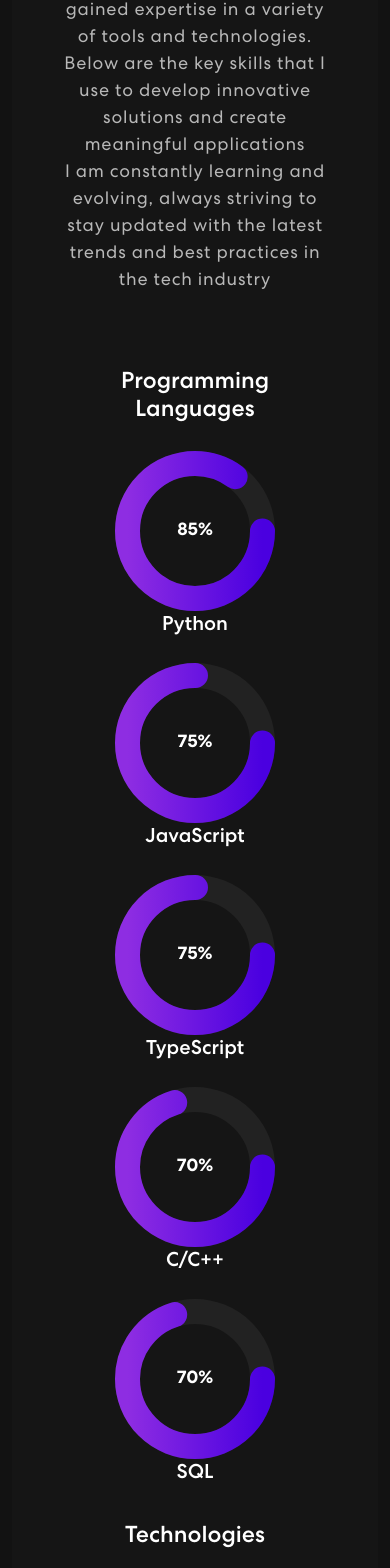
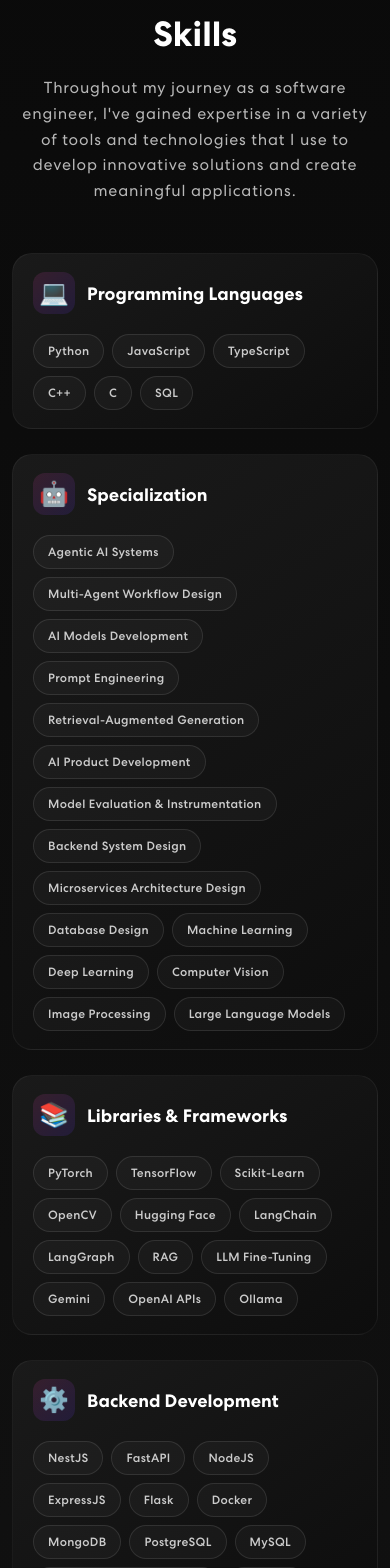
Before and after one commit to Umar-Farooq-2112/portfolio, a React (Create React App) app: page / in a window 390 px wide. Shown: the part 2776-4344 px from the top of the page. Built offline with nearby package versions, Linux system fonts and the light colour scheme.

Commit message:
Updated Skills Page

```diff
--- a/src/App.css
+++ b/src/App.css
@@ -349,52 +349,6 @@
   border-right: 0.08em solid #666;
 }
 
-/************ Skills Css ************/
-.skill {
-  padding: 0 0 50px 0;
-  position: relative;
-}
-
-.skill-bx {
-  background: #151515;
-  border-radius: 64px;
-  text-align: center;
-  padding: 60px 50px;
-  margin-top: -60px;
-}
-
-.skill h2 {
-  font-size: 45px;
-  font-weight: 700;
-}
-
-.skill p {
-  color: #B8B8B8;
-  font-size: 18px;
-  letter-spacing: 0.8px;
-  line-height: 1.5em;
-  margin: 14px 0 75px 0;
-}
-
-.skill-slider {
-  width: 80%;
-  margin: 0 auto;
-  position: relative;
-}
-
-.skill-slider .item img {
-  width: 50%;
-  margin: 0 auto 15px auto;
-}
-
-.background-image-left {
-  top: 28%;
-  position: absolute;
-  bottom: 0;
-  width: 40%;
-  z-index: -4;
-}
-
 /************ Projects Css ************/
 .project {
   padding: 80px 0;
@@ -662,18 +616,3 @@
   letter-spacing: 0.5px;
   margin-top: 20px;
 }
-
-
-.skill-grid-container {
-  display: grid;
-  gap: 20px;
-  /* Space between items */
-  grid-template-columns: repeat(auto-fit, minmax(200px, 1fr));
-  /* Adjust columns */
-  justify-items: center;
-  padding: 20px;
-}
-
-.skill-item {
-  text-align: center;
-}
--- a/src/assets/json/data.json
+++ b/src/assets/json/data.json
@@ -19,152 +19,168 @@
     "skills": {
         "languages": [
             {
-                "percentage": 85,
                 "title": "Python"
             },
             {
-                "percentage": 75,
                 "title": "JavaScript"
             },
             {
-                "percentage": 75,
                 "title": "TypeScript"
             },
             {
-                "percentage": 70,
-                "title": "C/C++"
+                "title": "C++"
             },
             {
-                "percentage": 70,
+                "title": "C"
+            },
+            {
                 "title": "SQL"
             }
         ],
         "technologies": [
             {
-                "percentage": 85,
+                "title": "Agentic AI Systems"
+            },
+            {
+                "title": "Multi-Agent Workflow Design"
+            },
+            {
+                "title": "AI Models Development"
+            },
+            {
+                "title": "Prompt Engineering"
+            },
+            {
+                "title": "Retrieval-Augmented Generation"
+            },
+            {
+                "title": "AI Product Development"
+            },
+            {
+                "title": "Model Evaluation & Instrumentation"
+            },
+            {
+                "title": "Backend System Design"
+            },
+            {
+                "title": "Microservices Architecture Design"
+            },
+            {
+                "title": "Database Design"
+            },
+            {
                 "title": "Machine Learning"
             },
             {
-                "percentage": 75,
                 "title": "Deep Learning"
             },
             {
-                "percentage": 70,
                 "title": "Computer Vision"
             },
             {
-                "percentage": 75,
                 "title": "Image Processing"
             },
             {
-                "percentage": 80,
-                "title": "Agentic AI"
-            },
-            {
-                "percentage": 80,
-                "title": "AI Agents"
-            },
-            {
-                "percentage": 75,
                 "title": "Large Language Models"
-            },
-            {
-                "percentage": 75,
-                "title": "RAG"
-            },
-            {
-                "percentage": 75,
-                "title": "Prompt Engineering"
             }
         ],
         "frameworks": [
             {
-                "percentage": 70,
+                "title": "PyTorch"
+            },
+            {
+                "title": "TensorFlow"
+            },
+            {
+                "title": "Scikit-Learn"
+            },
+            {
+                "title": "OpenCV"
+            },
+            {
+                "title": "Hugging Face"
+            },
+            {
                 "title": "LangChain"
             },
             {
-                "percentage": 70,
                 "title": "LangGraph"
             },
             {
-                "percentage": 65,
-                "title": "Hugging Face"
+                "title": "RAG"
             },
             {
-                "percentage": 70,
-                "title": "Ollama"
+                "title": "LLM Fine-Tuning"
             },
             {
-                "percentage": 80,
-                "title": "TensorFlow"
+                "title": "Gemini"
             },
             {
-                "percentage": 70,
-                "title": "PyTorch"
+                "title": "OpenAI APIs"
             },
             {
-                "percentage": 75,
-                "title": "OpenCV"
-            },
-            {
-                "percentage": 75,
-                "title": "APIs (OpenAI, Gemini, Claude)"
+                "title": "Ollama"
             }
         ],
         "backend": [
             {
-                "percentage": 75,
                 "title": "NestJS"
             },
             {
-                "percentage": 70,
                 "title": "FastAPI"
             },
             {
-                "percentage": 70,
-                "title": "NodeJS/ ExpressJS"
+                "title": "NodeJS"
             },
             {
-                "percentage": 75,
-                "title": "Postman"
+                "title": "ExpressJS"
             },
             {
-                "percentage": 75,
-                "title": "Database Development & Management"
+                "title": "Flask"
             },
             {
-                "percentage": 75,
+                "title": "Docker"
+            },
+            {
+                "title": "MongoDB"
+            },
+            {
+                "title": "PostgreSQL"
+            },
+            {
                 "title": "MySQL"
             },
             {
-                "percentage": 75,
-                "title": "MongoDB"
+                "title": "React/NextJS Integrations"
+            },
+            {
+                "title": "Postman"
             }
         ],
         "tools": [
             {
-                "percentage": 85,
                 "title": "Visual Studio Code"
             },
             {
-                "percentage": 80,
                 "title": "Jupyter Notebook"
             },
             {
-                "percentage": 75,
                 "title": "Google Colaboratory"
             },
             {
-                "percentage": 75,
                 "title": "Kaggle Workspace"
             },
             {
-                "percentage": 75,
-                "title": "Git/GitHub"
+                "title": "GitHub Copilot"
             },
             {
-                "percentage": 70,
-                "title": "PyCharm"
+                "title": "CursorAI"
+            },
+            {
+                "title": "Git"
+            },
+            {
+                "title": "Git/GitHub"
             }
         ]
     }
--- /dev/null
+++ b/src/components/Skills.css
@@ -0,0 +1,155 @@
+/************ Skills Section Css ************/
+.skill {
+  padding: 80px 0;
+  position: relative;
+  background: linear-gradient(180deg, #0a0a0a 0%, #121212 100%);
+}
+
+.skill-bx {
+  background: transparent;
+  text-align: center;
+  padding: 60px 0;
+}
+
+.skill h2 {
+  font-size: 45px;
+  font-weight: 700;
+  margin-bottom: 20px;
+}
+
+.skill-bx > p {
+  color: #B8B8B8;
+  font-size: 18px;
+  letter-spacing: 0.8px;
+  line-height: 1.6em;
+  margin: 0 auto 50px auto;
+  width: 70%;
+}
+
+.skills-category {
+  background: linear-gradient(145deg, #1a1a1a, #0d0d0d);
+  border-radius: 20px;
+  padding: 30px 35px;
+  margin-bottom: 25px;
+  border: 1px solid rgba(255, 255, 255, 0.05);
+  text-align: left;
+  transition: all 0.3s ease;
+}
+
+.skills-category:hover {
+  border-color: rgba(170, 54, 124, 0.3);
+  box-shadow: 0 10px 30px rgba(170, 54, 124, 0.1);
+  transform: translateY(-3px);
+}
+
+.category-header {
+  display: flex;
+  align-items: center;
+  gap: 15px;
+  margin-bottom: 20px;
+}
+
+.category-icon {
+  font-size: 28px;
+  display: flex;
+  align-items: center;
+  justify-content: center;
+  width: 50px;
+  height: 50px;
+  background: linear-gradient(135deg, rgba(170, 54, 124, 0.2) 0%, rgba(74, 47, 189, 0.2) 100%);
+  border-radius: 12px;
+}
+
+.skills-category h3 {
+  font-size: 22px;
+  font-weight: 600;
+  color: #fff;
+  margin: 0;
+}
+
+.skills-tags {
+  display: flex;
+  flex-wrap: wrap;
+  gap: 12px;
+}
+
+.skill-tag {
+  background: rgba(255, 255, 255, 0.03);
+  border: 1px solid rgba(255, 255, 255, 0.1);
+  color: #ccc;
+  padding: 10px 20px;
+  border-radius: 25px;
+  font-size: 14px;
+  font-weight: 500;
+  letter-spacing: 0.3px;
+  transition: all 0.3s ease;
+  cursor: default;
+}
+
+.skill-tag:hover {
+  background: linear-gradient(90deg, rgba(170, 54, 124, 0.4), rgba(74, 47, 189, 0.4));
+  border-color: rgba(170, 54, 124, 0.6);
+  color: #fff;
+  transform: translateY(-2px);
+  box-shadow: 0 5px 15px rgba(170, 54, 124, 0.2);
+}
+
+/* Responsive Design */
+@media (max-width: 992px) {
+  .skill-bx > p {
+    width: 85%;
+  }
+
+  .skills-category {
+    padding: 25px 30px;
+  }
+}
+
+@media (max-width: 768px) {
+  .skill h2 {
+    font-size: 35px;
+  }
+
+  .skill-bx > p {
+    width: 95%;
+    font-size: 16px;
+  }
+
+  .skills-category {
+    padding: 20px 25px;
+  }
+
+  .skills-category h3 {
+    font-size: 18px;
+  }
+
+  .category-icon {
+    font-size: 24px;
+    width: 42px;
+    height: 42px;
+  }
+
+  .skill-tag {
+    padding: 8px 16px;
+    font-size: 13px;
+  }
+}
+
+@media (max-width: 480px) {
+  .skills-category {
+    padding: 18px 20px;
+  }
+
+  .category-header {
+    gap: 12px;
+  }
+
+  .skills-tags {
+    gap: 8px;
+  }
+
+  .skill-tag {
+    padding: 7px 14px;
+    font-size: 12px;
+  }
+}
--- a/src/components/Skills.js
+++ b/src/components/Skills.js
@@ -1,7 +1,7 @@
 import 'react-multi-carousel/lib/styles.css';
-// import colorSharp from "../assets/img/color-sharp.png"
-import ProgressBar from "./ProgressBar"
-
+import './Skills.css';
+import TrackVisibility from 'react-on-screen';
+import 'animate.css';
 
 export const Skills = ({skills}) => {
   const languages = skills.languages;
@@ -15,63 +15,81 @@
       <div className="container">
         <div className="row">
           <div className="col-12">
-            <div className="skill-bx wow zoomIn">
+            <TrackVisibility>
+              {({ isVisible }) => (
+                <div className={isVisible ? "animate__animated animate__fadeIn" : ""}>
+                  <div className="skill-bx">
                     <h2>Skills</h2>
                     <p>
-                Throughout my journey as a software engineer, I've gained expertise in a variety of tools and technologies. Below are the key skills that I use to develop innovative solutions and create meaningful applications
-                <br></br>
-                I am constantly learning and evolving, always striving to stay updated with the latest trends and best practices in the tech industry
+                      Throughout my journey as a software engineer, I've gained expertise in a variety of tools and technologies that I use to develop innovative solutions and create meaningful applications.
                     </p>
+
+                    <div className="skills-category">
+                      <div className="category-header">
+                        <span className="category-icon">💻</span>
                         <h3>Programming Languages</h3>
-              <div className="skill-grid-container">
+                      </div>
+                      <div className="skills-tags">
                         {languages.map((skill, index) => (
-                  <div className="skill-item" key={index}>
-                    <ProgressBar percentage={skill.percentage} />
-                    <h5>{skill.title}</h5>
-                  </div>
+                          <span className="skill-tag" key={index}>{skill.title}</span>
                         ))}
                       </div>
-              <h3 style={{marginTop: "10px"}}>Technologies</h3>
-              <div className="skill-grid-container">
+                    </div>
+
+                    <div className="skills-category">
+                      <div className="category-header">
+                        <span className="category-icon">🤖</span>
+                        <h3>Specialization</h3>
+                      </div>
+                      <div className="skills-tags">
                         {technologies.map((skill, index) => (
-                  <div className="skill-item" key={index}>
-                    <ProgressBar percentage={skill.percentage} />
-                    <h5>{skill.title}</h5>
-                  </div>
+                          <span className="skill-tag" key={index}>{skill.title}</span>
                         ))}
                       </div>
-              <h3 style={{marginTop: "10px"}}>Libraries & Frameworks</h3>
-              <div className="skill-grid-container">
+                    </div>
+
+                    <div className="skills-category">
+                      <div className="category-header">
+                        <span className="category-icon">📚</span>
+                        <h3>Libraries & Frameworks</h3>
+                      </div>
+                      <div className="skills-tags">
                         {frameworks.map((skill, index) => (
-                  <div className="skill-item" key={index}>
-                    <ProgressBar percentage={skill.percentage} />
-                    <h5>{skill.title}</h5>
-                  </div>
+                          <span className="skill-tag" key={index}>{skill.title}</span>
                         ))}
                       </div>
-              <h3 style={{marginTop: "10px"}}>Backend Development</h3>
-              <div className="skill-grid-container">
+                    </div>
+
+                    <div className="skills-category">
+                      <div className="category-header">
+                        <span className="category-icon">⚙️</span>
+                        <h3>Backend Development</h3>
+                      </div>
+                      <div className="skills-tags">
                         {backend.map((skill, index) => (
-                  <div className="skill-item" key={index}>
-                    <ProgressBar percentage={skill.percentage} />
-                    <h5>{skill.title}</h5>
-                  </div>
+                          <span className="skill-tag" key={index}>{skill.title}</span>
                         ))}
                       </div>
-              <h3 style={{marginTop: "10px"}}>Tools</h3>
-              <div className="skill-grid-container">
+                    </div>
+
+                    <div className="skills-category">
+                      <div className="category-header">
+                        <span className="category-icon">🛠️</span>
+                        <h3>Tools & Platforms</h3>
+                      </div>
+                      <div className="skills-tags">
                         {tools.map((skill, index) => (
-                  <div className="skill-item" key={index}>
-                    <ProgressBar percentage={skill.percentage} />
-                    <h5>{skill.title}</h5>
-                  </div>
+                          <span className="skill-tag" key={index}>{skill.title}</span>
                         ))}
                       </div>
                     </div>
                   </div>
                 </div>
+              )}
+            </TrackVisibility>
           </div>
-      {/* <img className="background-image-left" src={colorSharp} alt="Image" /> */}
+        </div>
+      </div>
     </section>
   )
 }
```
Lines whose indentation alone changed are shown as unchanged.
